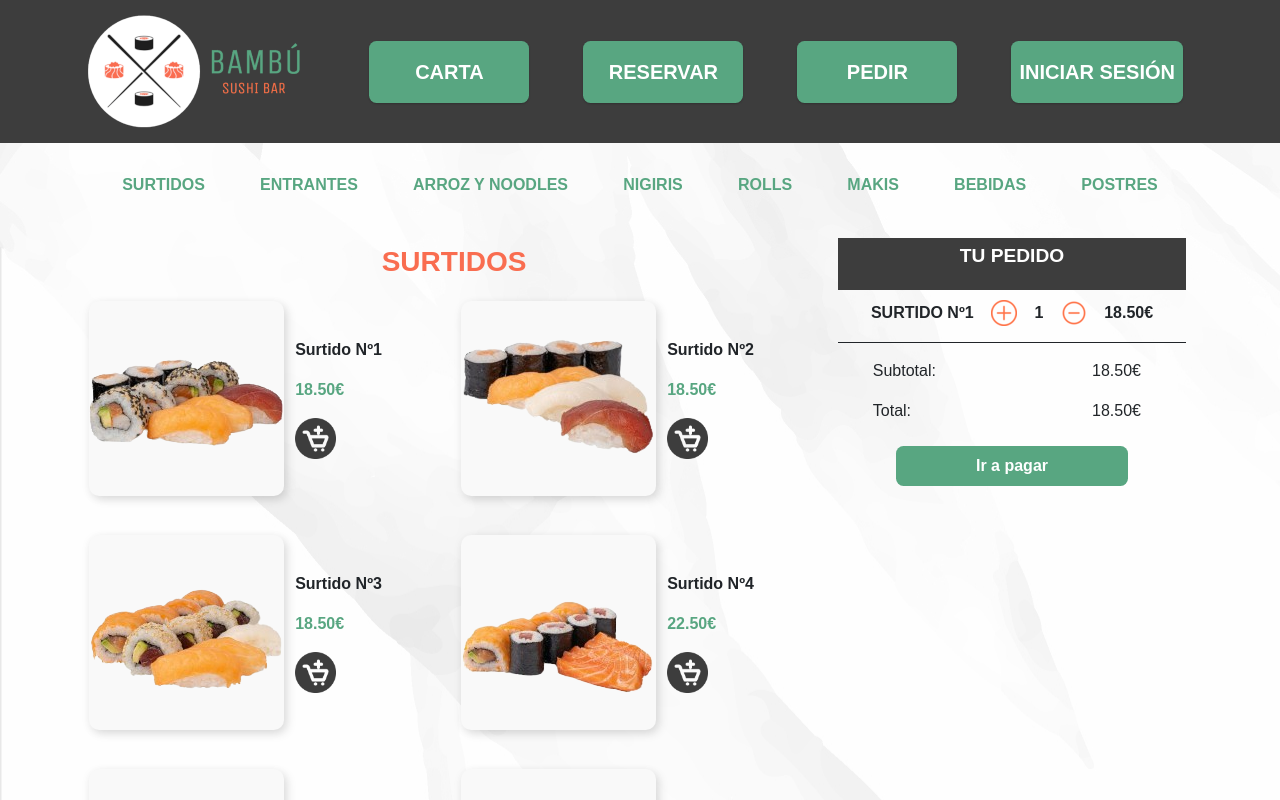
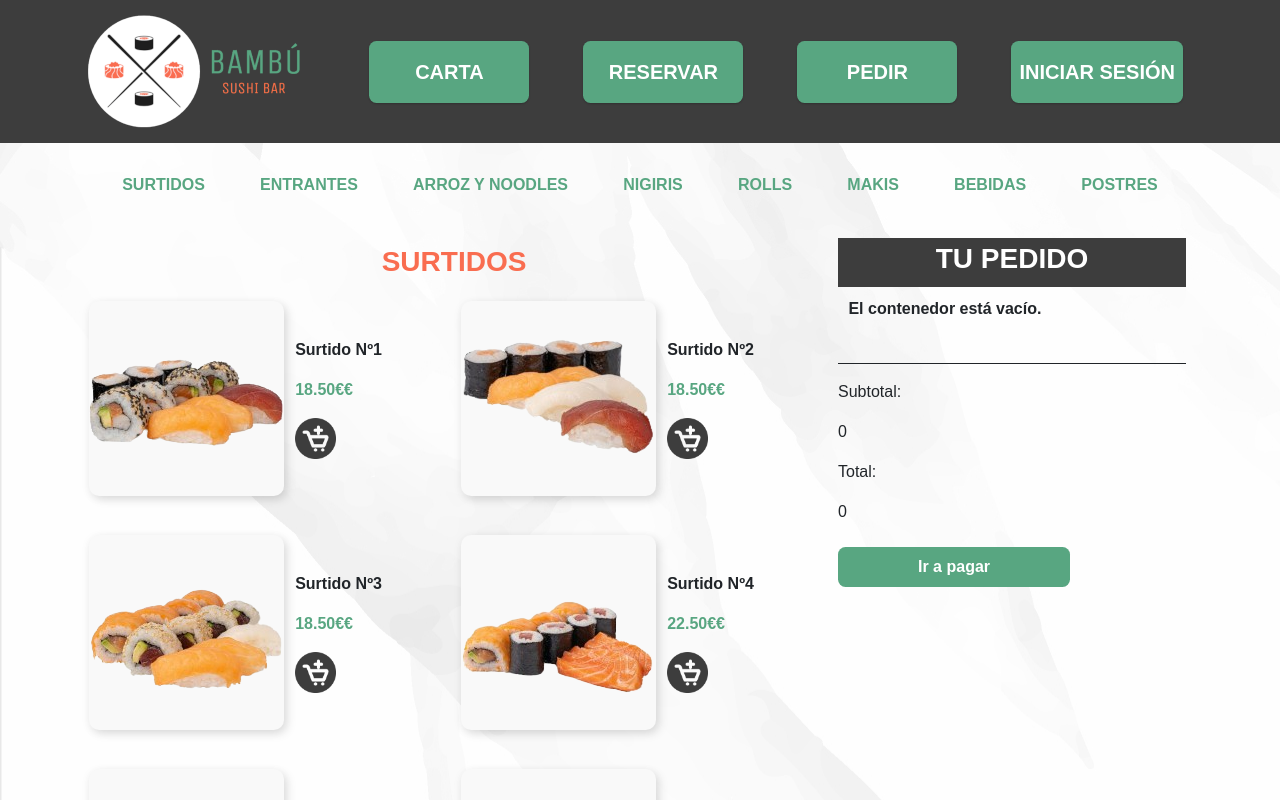
Before and after one commit to CarlosGM2005/Bambu, an Angular app: page /carrito-compra in a window 1280 px wide. Shown: the top 800 px of the page. Built offline with nearby package versions, Linux system fonts and the light colour scheme.

Commit message:
avance carrito

```diff
--- a/src/app/carrito-compra/carrito-compra.component.html
+++ b/src/app/carrito-compra/carrito-compra.component.html
@@ -9,7 +9,8 @@
             <a class="nav-link" href="/carta" (click)="filtrarPorCategoria($event, 'ENTRANTES')">Entrantes</a>
         </li>
         <li class="nav-item">
-                <a class="nav-link" href="/carta" (click)="filtrarPorCategoria($event, 'ARROZ Y NOODLES')">Arroz y noodles</a>
+            <a class="nav-link" href="/carta" (click)="filtrarPorCategoria($event, 'ARROZ Y NOODLES')">Arroz y
+                noodles</a>
         </li>
         <li class="nav-item">
             <a class="nav-link" href="/carta" (click)="filtrarPorCategoria($event, 'NIGIRIS')">Nigiris</a>
@@ -29,12 +30,14 @@
     </ul>
 
     <div class="divBtnCarrito">
-            <button class="btnCarrito" onclick="document.getElementById('tuPedido').scrollIntoView({behavior: 'smooth'});">Carrito de compra: 1 artículo</button>
+        <button class="btnCarrito"
+            onclick="document.getElementById('tuPedido').scrollIntoView({behavior: 'smooth'});">Carrito de compra: 1
+            artículo</button>
     </div>
 
     <div class="container-fluid">
         <div class="row" id="filaGrande">
-            <!--Columna de Productos a la Derecha-->
+            <!-- Columna de Productos a la Derecha -->
             <div class="col-12 col-lg-8">
                 <h3 id="titulo">{{ categoria }}</h3>
                 <div class="row">
@@ -45,8 +48,9 @@
                         </div>
                         <div class="infoProducto">
                             <p>{{ producto.nombre }}</p>
-                            <p class="precio__producto">{{ producto.precio }}</p>
-                            <img [src]="producto.urlIcono" alt="Añadir al carrito" class="iconos" />
+                            <p class="precio__producto">{{ producto.precio }}€</p>
+                            <img [src]="producto.urlIcono" alt="Añadir al carrito" class="iconos"
+                                (click)="onAddProduct(producto)" />
                         </div>
                     </div>
                 </div>
@@ -54,34 +58,38 @@
 
             <!-- Simulación de Resumen en Carrito de Compra. Columna Izquierda-->
             <div class="col-12 col-lg-4">
-                <div class="encabezado" id="tuPedido">
-                    <p><strong>TU PEDIDO</strong></p>
+                <div class="encabezado">
+                    <h3><strong>TU PEDIDO</strong></h3>
                 </div>
 
-                <div class="mensajeInicial">
-                    <div>SURTIDO Nº1</div>
-                    <img src="assets/images/iconos/signo más.png" alt="Icono de añadir más productos">
-                    <div>1</div>
-                    <img src="assets/images/iconos/signo-menos.png" alt="Icono de quitar productos">
-                    <div>18.50€</div>
+                <div class="infoProducto">
+                    <div *ngFor="let item of contenedor" class="pedido-item">
+                        <div class="pedido-nombre">{{ item.nombre }}</div>
+                        <img [src]="item.urlImgMenos" alt="" (click)="reducirCantidad(item)" class="iconosCarrito">
+                        <div>{{ item.cantidad }}</div>
+                        <img [src]="item.urlImgMas" alt="" (click)="incrementarCantidad(item)" class="iconosCarrito">
+                        <div class="pedido-precio">{{ item.total }}</div>
+                    </div>
+                    <p *ngIf="contenedor.length === 0" class="mensaje-vacio">El contenedor está vacío.</p>
                 </div>
 
-                <hr>
+                <hr />
 
-                <div id="precios">
-                    <div class="precio__final">
+                <div class="totales">
+                    <div class="subtotal">
                         <p>Subtotal:</p>
-                        <p>18.50€</p>
+                        <p>{{ calcularSubtotal() }}</p>
                     </div>
-                    <div class="precio__final">
+                    <div class="total">
                         <p>Total:</p>
-                        <p>18.50€</p>
+                        <p>{{ calcularTotal() }}</p>
                     </div>
                 </div>
 
-                <div style="text-align: center;">
-                    <button class="btnPagar"><a href="https://buy.stripe.com/test_7sIcOgf0h4A2gYo9AA">Ir a
-                            pagar</a></button>
+                <div class="pagar">
+                    <button class="btnPagar">
+                        <a href="https://buy.stripe.com/test_7sIcOgf0h4A2gYo9AA">Ir a pagar</a>
+                    </button>
                 </div>
             </div>
         </div>
--- a/src/app/carrito-compra/carrito-compra.component.scss
+++ b/src/app/carrito-compra/carrito-compra.component.scss
@@ -60,7 +60,6 @@ $terciary-color: #F96D50;
     padding-bottom: 3%;
 }
 
-//Estilos productos
 .iconos {
     width: 41px;
     height: 41px;
@@ -69,6 +68,11 @@ $terciary-color: #F96D50;
 
 .iconos:hover{
     content: url(../../assets/images/iconos/carrito-de-compras-añadir-naranja.png);
+    cursor: pointer;
+}
+
+.iconosCarrito:hover{
+    cursor: pointer;
 }
 
 .col-md-6 {
@@ -78,12 +82,19 @@ $terciary-color: #F96D50;
     align-items: center;
 }
 
-//Estilo de los Productos
 .infoProducto {
     padding: 3%;
     font-weight: bold;
     text-align: left;
 }
+
+.pedido-item{
+    display: flex;
+    gap: 15px;
+    align-items: center;
+    justify-content: center;
+}
+
 
 .imagenes__productos{
     text-align: center;
@@ -100,6 +111,8 @@ $terciary-color: #F96D50;
 .precio__producto {
     color: $primary-color;
 }
+
+
 
 //Animación de la imagen de cada producto
 .imagenes__productos:hover {
--- a/src/app/carrito-compra/carrito-compra.component.ts
+++ b/src/app/carrito-compra/carrito-compra.component.ts
@@ -549,4 +549,51 @@ export class CarritoCompraComponent {
     this.categoria = categoria;
   }
 
+  contenedor: any[] = [];
+
+  // Método para añadir un producto al contenedor
+  onAddProduct(producto: any) {
+    const index = this.contenedor.findIndex(item => item.nombre === producto.nombre);
+    if (index > -1) {
+      // Si ya existe el producto, aumentamos la cantidad
+      this.contenedor[index].cantidad++;
+      this.contenedor[index].total = this.contenedor[index].cantidad * producto.precio;
+    } else {
+      // Si no existe, lo añadimos
+      this.contenedor.push({
+        ...producto,
+        cantidad: 1, // Inicia con una cantidad de 1
+        total: producto.precio,
+        urlImgMenos: "../../assets/images/iconos/signo-menos.png",
+        urlImgMas: "../../assets/images/iconos/signo más.png"
+      });
+    }
+  }
+
+  // Método para incrementar la cantidad de un producto
+  incrementarCantidad(item: any) {
+    item.cantidad++;
+    item.total = item.cantidad * item.precio;
+  }
+
+  // Método para reducir la cantidad de un producto
+  reducirCantidad(item: any) {
+    if (item.cantidad > 1) {
+      item.cantidad--;
+      item.total = item.cantidad * item.precio;
+    } else {
+      // Si la cantidad llega a 0, lo eliminamos del contenedor
+      this.contenedor = this.contenedor.filter(producto => producto !== item);
+    }
+  }
+
+  calcularSubtotal(): number {
+    return this.contenedor.reduce((sum, item) => sum + item.precio * item.cantidad, 0);
+  }
+
+  calcularTotal(): number {
+    // Puedes agregar impuestos u otras reglas de negocio aquí si es necesario.
+    return this.calcularSubtotal();
+  }
+
 }
--- a/src/app/footer/footer.component.html
+++ b/src/app/footer/footer.component.html
@@ -13,7 +13,7 @@
              <!-- Información de contacto -->
             <div class="col-6 d-flex flex-column justify-content-center text-center">
                 <h4>Contacto</h4>
-                <p>grupobambú@gmail.com</p>
+                <p>grupobambú @gmail.com</p>
                 <p>955 35 53 33</p>
             </div>
         </div>
```
Lines whose indentation alone changed are shown as unchanged.
